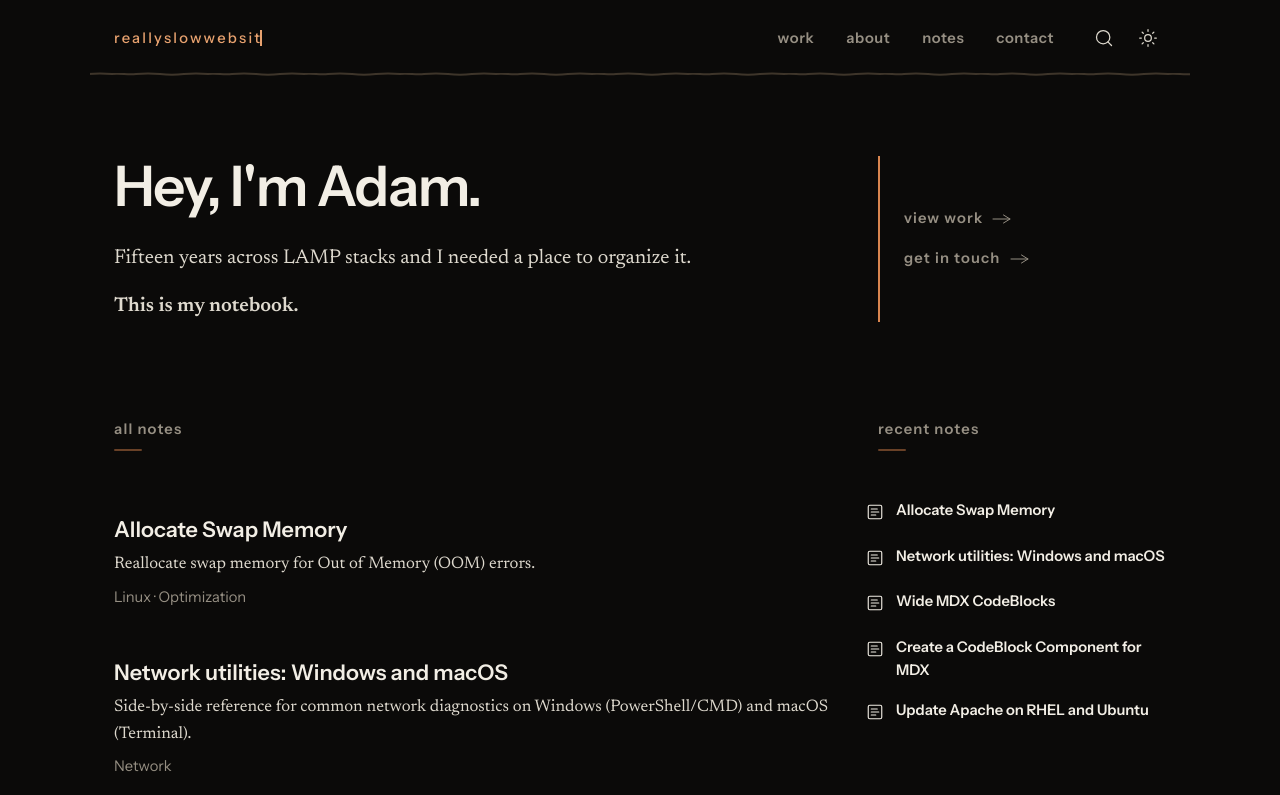
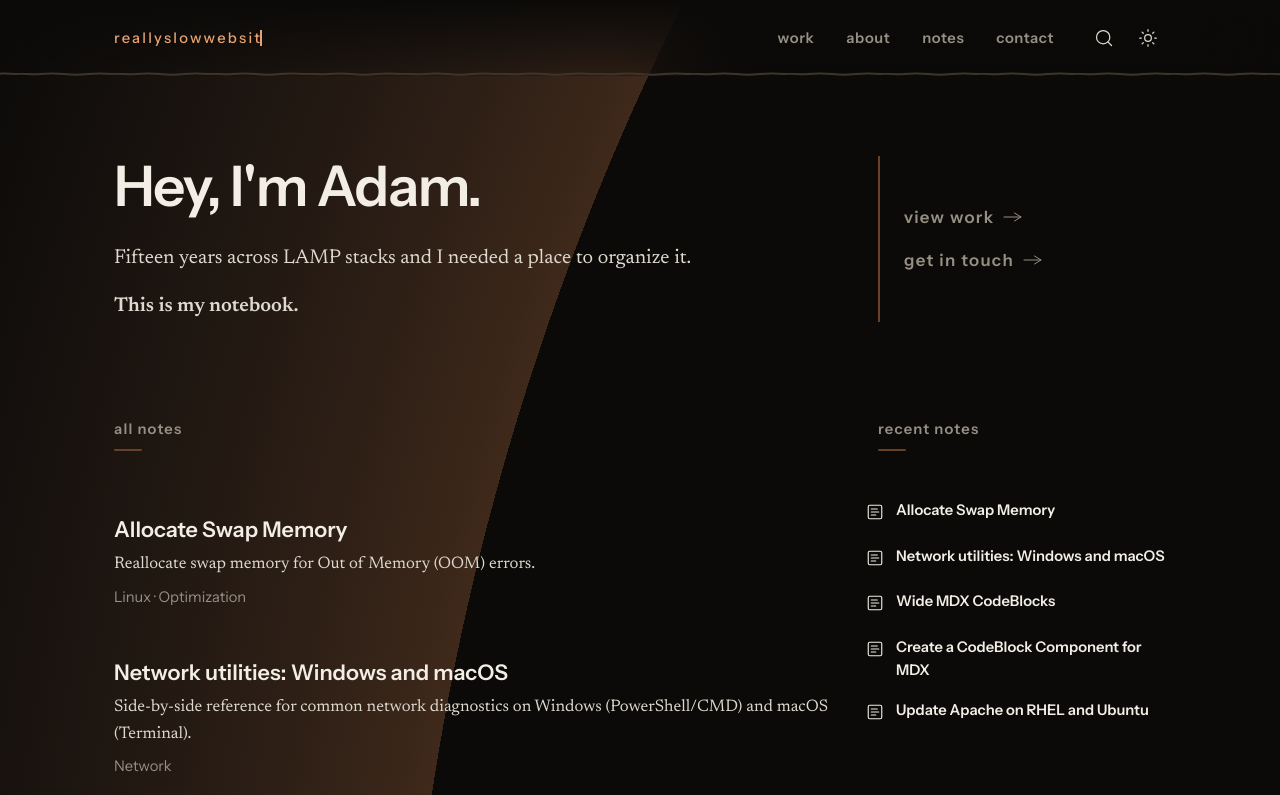
Before and after one commit to aterchin/portfolio, a Next.js app: page / in a window 1280 px wide. Shown: the top 795 px of the page. Built offline with nearby package versions, Linux system fonts and the light colour scheme.

Commit message:
feat(ui): add gradient tokens and nav wash
- Add fade-to-surface and radial-accent gradient tokens
- Soften sticky nav with blur and surface fade overlay
- Add non-interactive accent wash behind page content
- Markdown content update

```diff
--- a/src/app/globals.css
+++ b/src/app/globals.css
@@ -42,6 +42,20 @@ body {
   line-height: var(--leading-normal);
   -webkit-font-smoothing: antialiased;
   -moz-osx-font-smoothing: grayscale;
+  position: relative;
+}
+
+body::before {
+  content: '';
+  position: absolute;
+  width: 480%;
+  height: 100%;
+  display: block;
+  background: var(--gradient-radial-accent);
+  background-repeat: no-repeat;
+  background-size: contain;
+  pointer-events: none;
+  z-index: -1;
 }
 
 a {
--- a/src/app/page.module.css
+++ b/src/app/page.module.css
@@ -1,3 +1,7 @@
+.main {
+  min-width: 0;
+}
+
 .layout {
   display: grid;
   grid-template-columns: var(--layout-home-columns);
@@ -10,10 +14,6 @@
     grid-template-columns: 1fr;
     gap: 0;
   }
-}
-
-.main {
-  min-width: 0;
 }
 
 .sidebar {
--- a/src/components/home/Hero/Hero.module.css
+++ b/src/components/home/Hero/Hero.module.css
@@ -41,7 +41,7 @@
   justify-content: center;
   min-width: 0;
   padding-left: var(--space-6);
-  border-left: var(--stroke-width) solid var(--color-accent);
+  border-left: var(--stroke-width) solid var(--color-accent-mute);
 }
 
 @media (max-width: 768px) {
@@ -50,6 +50,6 @@
   }
 
   .links {
-    display: none;
+
   }
 }
--- a/src/components/layout/Nav/Nav.module.css
+++ b/src/components/layout/Nav/Nav.module.css
@@ -1,17 +1,36 @@
 .nav {
+  position: sticky;
+  top: 0;
+  z-index: 100;
+  width: 100%;
+}
+
+.navInner {
   display: flex;
   align-items: center;
   justify-content: space-between;
   gap: var(--space-4);
   position: sticky;
   top: 0;
-  z-index: 100;
   padding: var(--space-5) var(--layout-gutter);
-  border-bottom: none;
-  background: var(--color-surface);
   max-width: var(--layout-max);
   margin-inline: auto;
   width: 100%;
+  z-index: 1;
+}
+
+.nav::before {
+  content: '';
+  display: block;
+  position: absolute;
+  top: 0;
+  left: 0;
+  width: 100%;
+  height: 100%;
+  background: var(--color-surface);
+  background: var(--gradient-fade-to-surface);
+  background-repeat: no-repeat;
+  backdrop-filter: blur(48px);
 }
 
 .wordmark {
@@ -75,6 +94,7 @@
   align-items: center;
   gap: var(--space-8);
   flex-shrink: 0;
+  z-index: 1;
 }
 
 .links {
@@ -123,6 +143,7 @@
   .navEnd {
     position: static;
     gap: var(--space-2);
+    z-index: 1;
   }
 
   /* Transparent stack — individual tabs carry the chrome. */
--- a/src/components/layout/Nav/Nav.tsx
+++ b/src/components/layout/Nav/Nav.tsx
@@ -51,6 +51,7 @@ export function Nav({ searchItems, exampleTags }: NavProps) {
 
   return (
     <nav className={styles.nav}>
+      <div className={styles.navInner}>
       <Link href="/" className={`${styles.wordmark} typewriter`}>
         <span>reallyslowwebsites<span>.com</span></span>
       </Link>
@@ -115,6 +116,7 @@ export function Nav({ searchItems, exampleTags }: NavProps) {
         tabIndex={-1}
         onClick={closeMenu}
       />
+      </div>
       <div className="squiggle squiggle-bottom" aria-hidden="true" />
     </nav>
   );
--- a/src/content/notes/mdx-wide-codeblocks.mdx
+++ b/src/content/notes/mdx-wide-codeblocks.mdx
@@ -2,8 +2,8 @@
 title: Wide MDX CodeBlocks
 slug: mdx-wide-codeblocks
 date: 2026-08-30
-tags: [Next.js, MDX, CSS]
-summary: Opt-in wide code fences via rehype-mdx-code-props and CSS overflow.
+tags: [Next.js, MDX]
+summary: Opt-in wide code fences via rehype-mdx-code-props.
 ---
 
 This builds on [Create a CodeBlock Component for MDX](/notes/mdx-codeblock-component). This note adds an opt-in `wide` flag so a few long samples can breathe without making every block full width.  I noticed Josh Comeau does this on [his Anchor Positioning post](https://www.joshwcomeau.com/css/anchor-positioning/): the paragraphs stay narrow, and one demo is allowed to run wider, toward the table of contents.
--- a/src/content/work/brand-asset-library.mdx
+++ b/src/content/work/brand-asset-library.mdx
@@ -106,9 +106,3 @@ One day I shall discover the elusive 403 Forbidden Lager. Cheers! 🍻
   alt="My fictional beer collective portfolio"
   caption="My fictional beer collective portfolio"
 />
-
-<Figure
-  src="/images/brandbox-demo-kernel-panic.webp"
-  alt="Poster for Kernel Panic IPA"
-  caption="Poster for Kernel Panic IPA"
-/>
--- a/src/styles/tokens.css
+++ b/src/styles/tokens.css
@@ -197,11 +197,34 @@
     0 20px 32px -8px rgba(110, 105, 90, 0.15),
     0 0 0 1px rgba(186, 150, 90, 0.15),
     inset 0 1px 0 rgba(0, 0, 0, 0.6);
-}
 
 
 /* ─────────────────────────────────────────────────────────────────
-   8. DARK MODE
+   8. GRADIENTS
+   Named composite backgrounds. Stops reference color tokens /
+   color-mix so light and dark stay in sync. Components only
+   consume these names — no raw rgba() in modules.
+───────────────────────────────────────────────────────────────── */
+
+  /* Soft fade into page surface — sticky nav, overlays, scrims */
+  --gradient-fade-to-surface: linear-gradient(
+    to top,
+    color-mix(in srgb, var(--color-surface) 10%, transparent) -20%,
+    var(--color-surface) 100%
+  );
+
+  /* Accent ring wash — decorative radial motif */
+  --gradient-radial-accent: radial-gradient(
+    circle,
+    transparent 81%,
+    color-mix(in srgb, var(--color-accent) 25%, transparent) 81%,
+    var(--color-surface) 100%
+  );
+
+}
+
+/* ─────────────────────────────────────────────────────────────────
+   9. DARK MODE
    Overrides foundation, accent, and shadow tokens where needed.
    Everything else (spacing, type scale, motion, radius) is unchanged.
    Note: default theme is dark (data-theme="dark" on <html>). Light is
--- a/src/styles/utils.css
+++ b/src/styles/utils.css
@@ -408,7 +408,7 @@
   gap: var(--space-2);
   align-items: center;
   font-family: var(--font-ui);
-  font-size: var(--text-xs);
+  font-size: var(--text-sm);
   font-weight: 600;
   letter-spacing: var(--tracking-wider);
   text-transform: lowercase;
```
Also changed, not shown: public/images/brandbox-demo-kernel-panic.webp (deleted).
